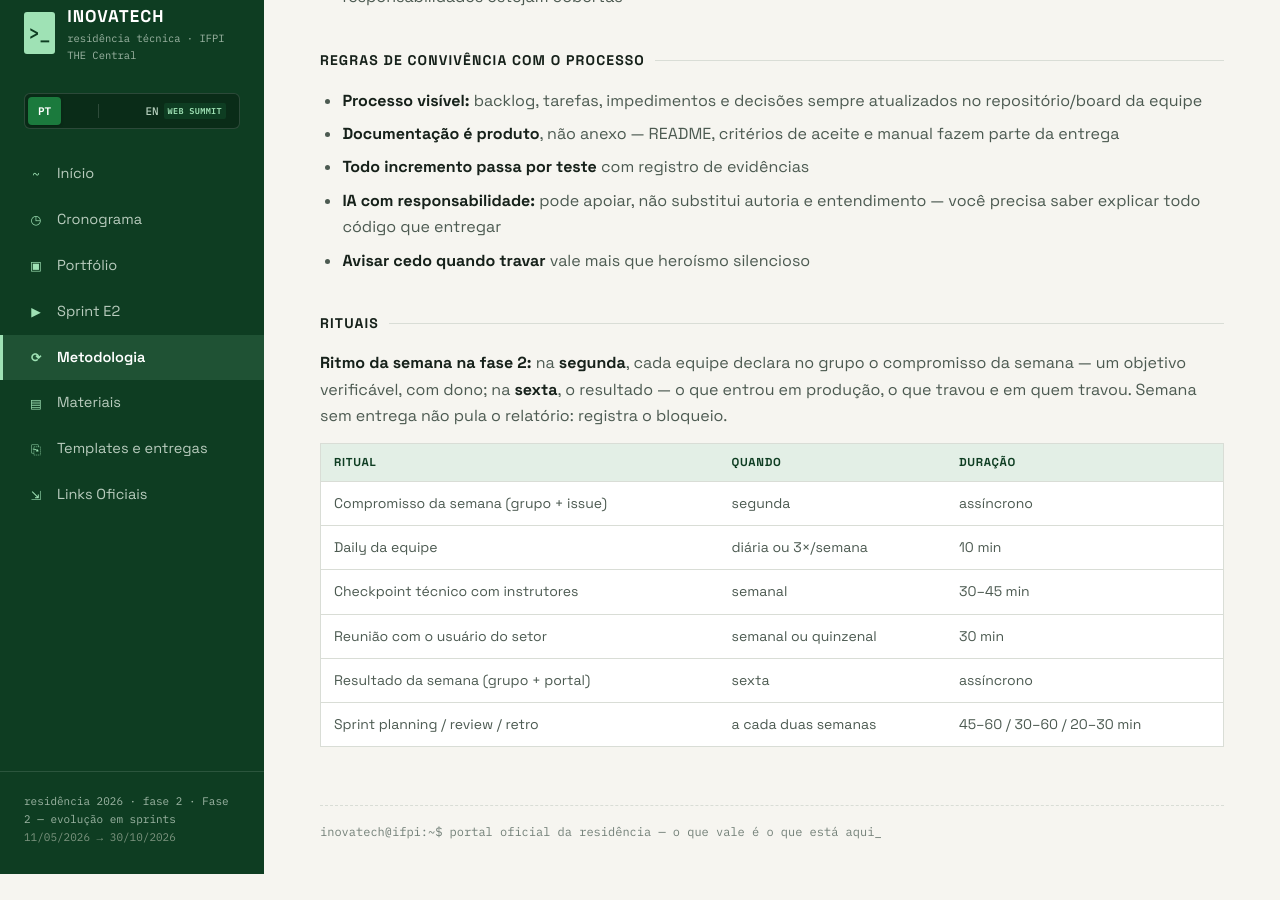
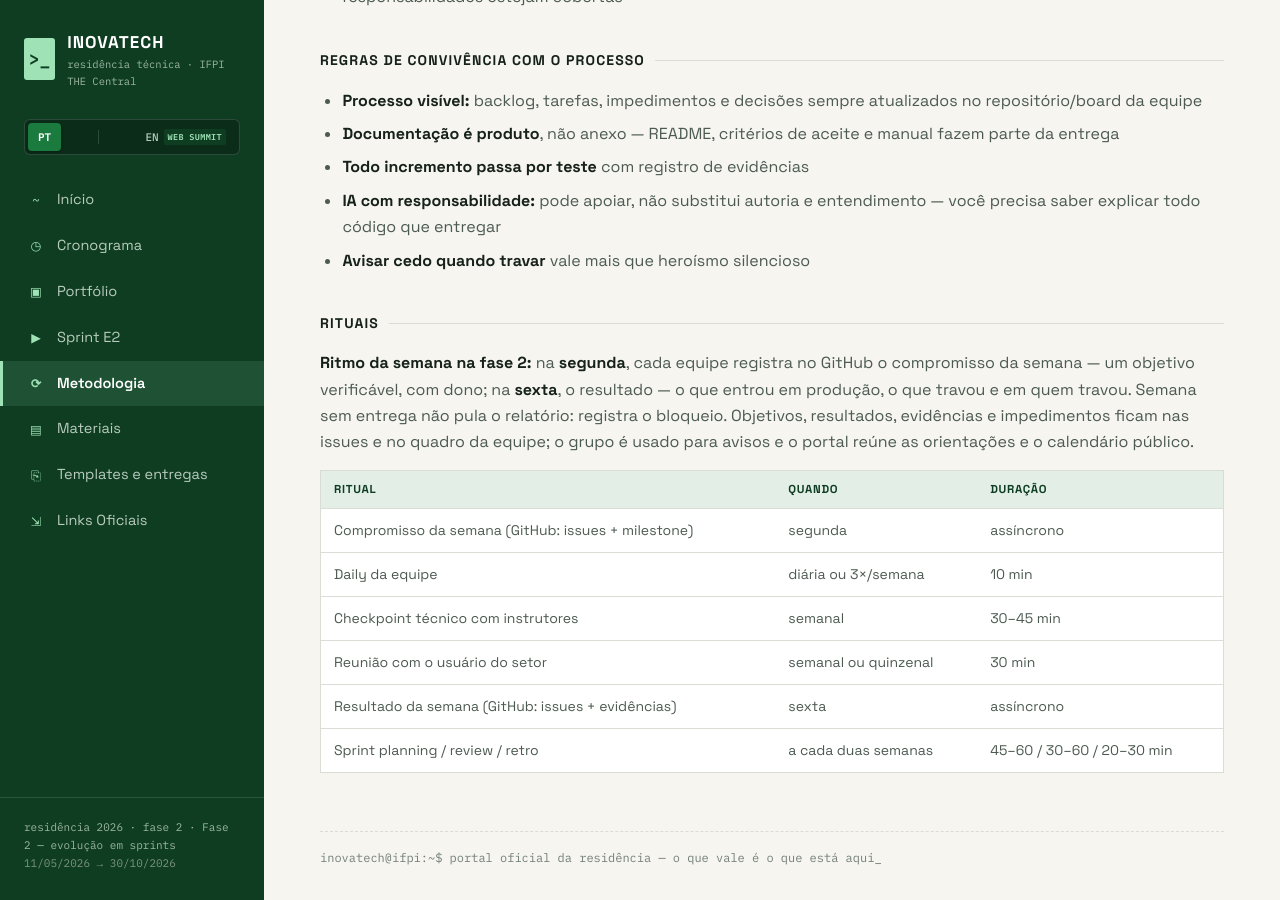
Before and after one commit to inovatech-ifpi/portal, a Jekyll site: the page built from metodologia.md, in a window 1280 px wide and 900 px high, scrolled down 1048 px. Built offline with Jekyll 4.4.1, drawn with Linux system fonts in a browser that asks for light colours; before the commit the page ends 1922 px from its top, so only the background shows below that.

Commit message:
fix(orientacoes): registra compromissos e resultados no GitHub

```diff
--- a/metodologia.md
+++ b/metodologia.md
@@ -39,16 +39,18 @@ O processo não começa pelo código. Começa pelo problema, pelo usuário e pel
 
 ## Rituais
 
-**Ritmo da semana na fase 2:** na **segunda**, cada equipe declara no grupo o
+**Ritmo da semana na fase 2:** na **segunda**, cada equipe registra no GitHub o
 compromisso da semana — um objetivo verificável, com dono; na **sexta**, o
 resultado — o que entrou em produção, o que travou e em quem travou. Semana sem
-entrega não pula o relatório: registra o bloqueio.
+entrega não pula o relatório: registra o bloqueio. Objetivos, resultados,
+evidências e impedimentos ficam nas issues e no quadro da equipe; o grupo é
+usado para avisos e o portal reúne as orientações e o calendário público.
 
 | Ritual | Quando | Duração |
 |---|---|---|
-| Compromisso da semana (grupo + issue) | segunda | assíncrono |
+| Compromisso da semana (GitHub: issues + milestone) | segunda | assíncrono |
 | Daily da equipe | diária ou 3×/semana | 10 min |
 | Checkpoint técnico com instrutores | semanal | 30–45 min |
 | Reunião com o usuário do setor | semanal ou quinzenal | 30 min |
-| Resultado da semana (grupo + portal) | sexta | assíncrono |
+| Resultado da semana (GitHub: issues + evidências) | sexta | assíncrono |
 | Sprint planning / review / retro | a cada duas semanas | 45–60 / 30–60 / 20–30 min |
```
Also changed, not shown: sprint-e2.md (+3 -2 lines).
